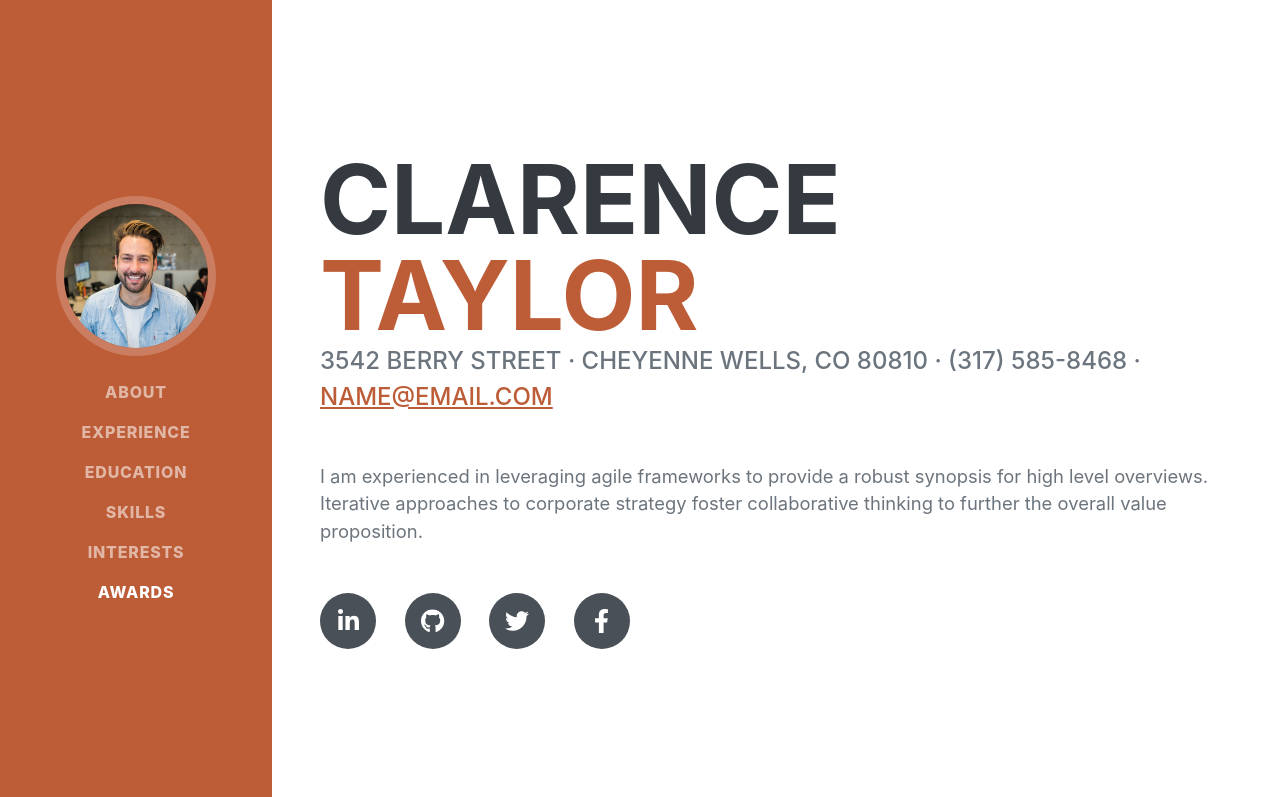
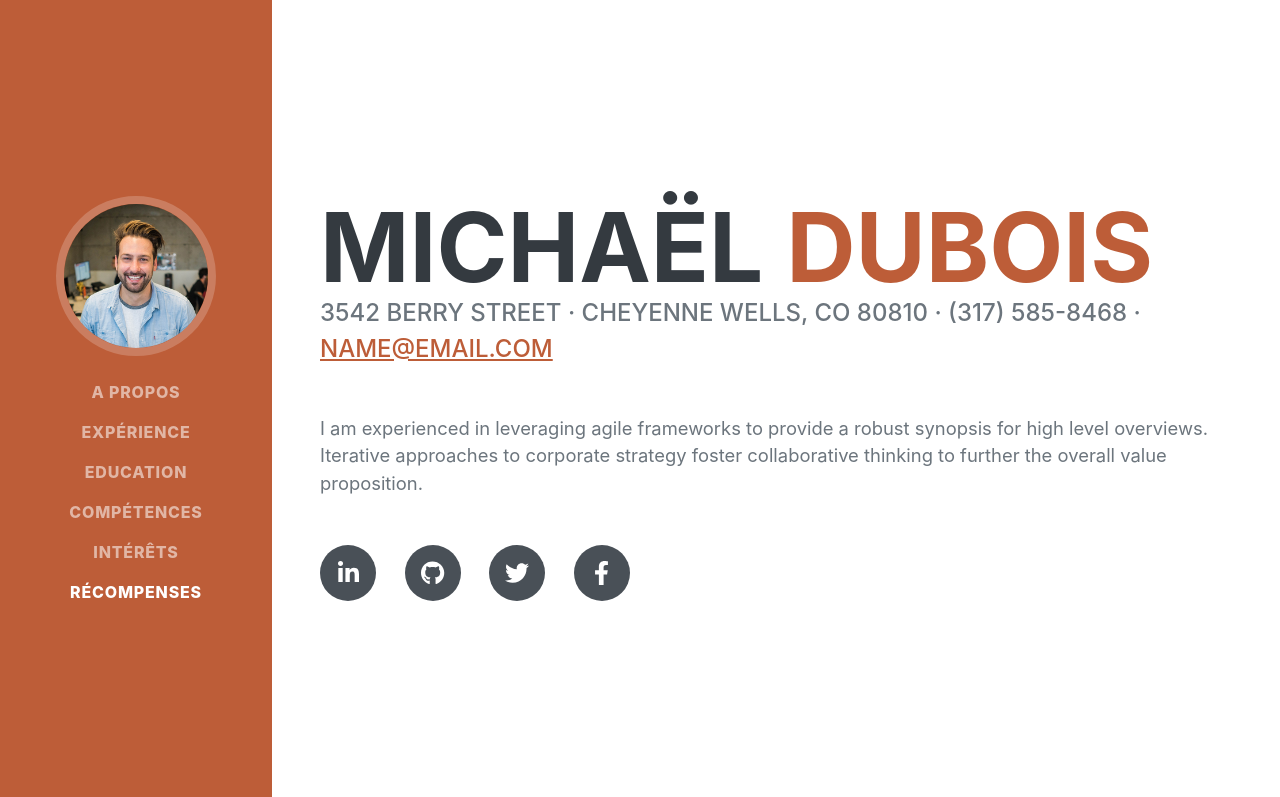
Before and after one commit to Brice-Harper/brice-harper.github.io, a plain HTML site: page index.html in a window 1280 px wide. Shown: the top 797 px of the page. Drawn offline with nearby package versions, Linux system fonts and the light colour scheme; a web font is replaced by a local one.

Commit message:
modif index.html

```diff
--- a/index.html
+++ b/index.html
@@ -25,12 +25,12 @@
             <button class="navbar-toggler" type="button" data-bs-toggle="collapse" data-bs-target="#navbarResponsive" aria-controls="navbarResponsive" aria-expanded="false" aria-label="Toggle navigation"><span class="navbar-toggler-icon"></span></button>
             <div class="collapse navbar-collapse" id="navbarResponsive">
                 <ul class="navbar-nav">
-                    <li class="nav-item"><a class="nav-link js-scroll-trigger" href="#about">About</a></li>
-                    <li class="nav-item"><a class="nav-link js-scroll-trigger" href="#experience">Experience</a></li>
+                    <li class="nav-item"><a class="nav-link js-scroll-trigger" href="#about">A Propos</a></li>
+                    <li class="nav-item"><a class="nav-link js-scroll-trigger" href="#experience">Expérience</a></li>
                     <li class="nav-item"><a class="nav-link js-scroll-trigger" href="#education">Education</a></li>
-                    <li class="nav-item"><a class="nav-link js-scroll-trigger" href="#skills">Skills</a></li>
-                    <li class="nav-item"><a class="nav-link js-scroll-trigger" href="#interests">Interests</a></li>
-                    <li class="nav-item"><a class="nav-link js-scroll-trigger" href="#awards">Awards</a></li>
+                    <li class="nav-item"><a class="nav-link js-scroll-trigger" href="#skills">Compétences</a></li>
+                    <li class="nav-item"><a class="nav-link js-scroll-trigger" href="#interests">Intérêts</a></li>
+                    <li class="nav-item"><a class="nav-link js-scroll-trigger" href="#awards">Récompenses</a></li>
                 </ul>
             </div>
         </nav>
@@ -40,8 +40,8 @@
             <section class="resume-section" id="about">
                 <div class="resume-section-content">
                     <h1 class="mb-0">
-                        Clarence
-                        <span class="text-primary">Taylor</span>
+                        Michaël
+                        <span class="text-primary">DUBOIS</span>
                     </h1>
                     <div class="subheading mb-5">
                         3542 Berry Street · Cheyenne Wells, CO 80810 · (317) 585-8468 ·
```
